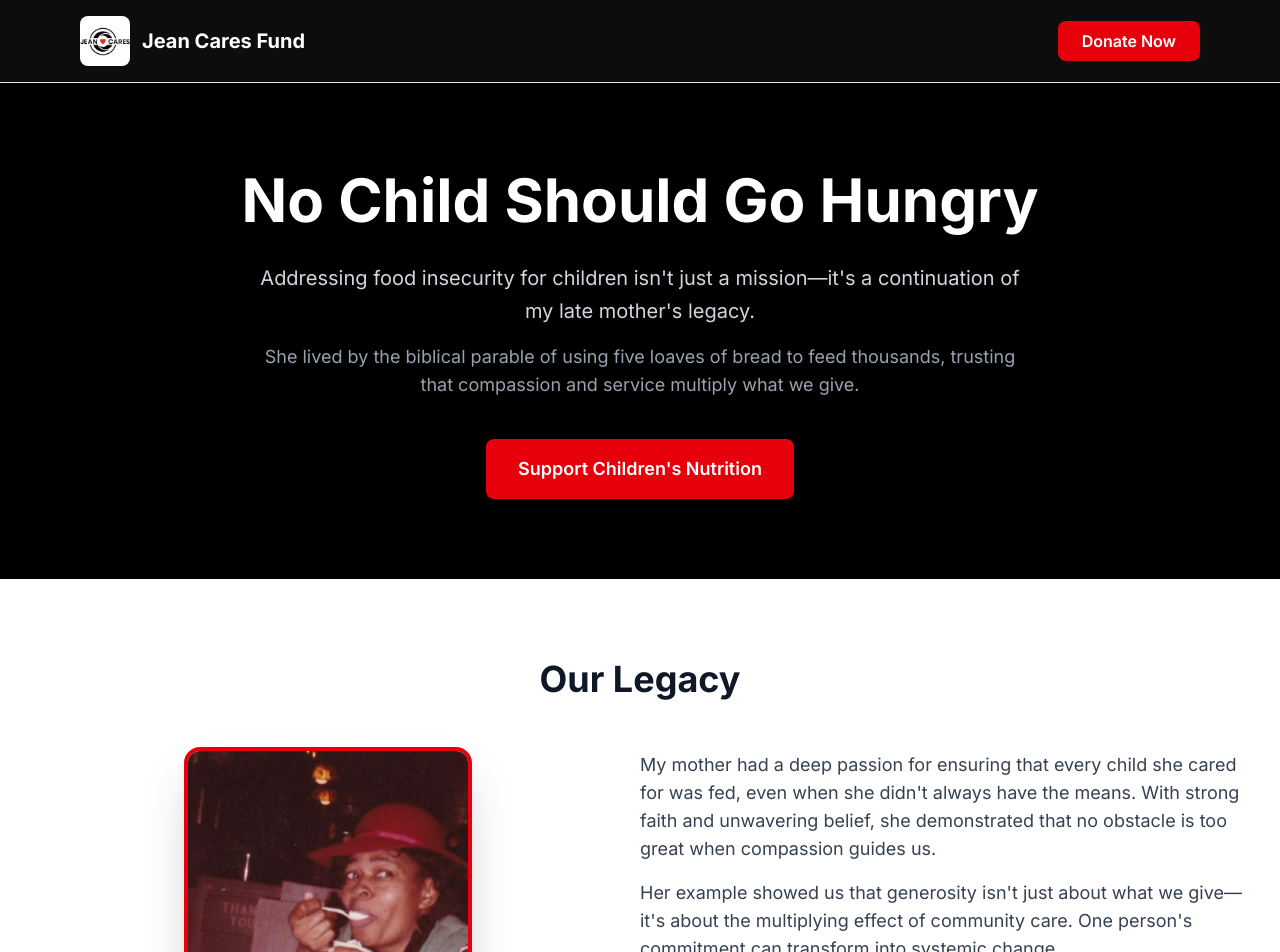
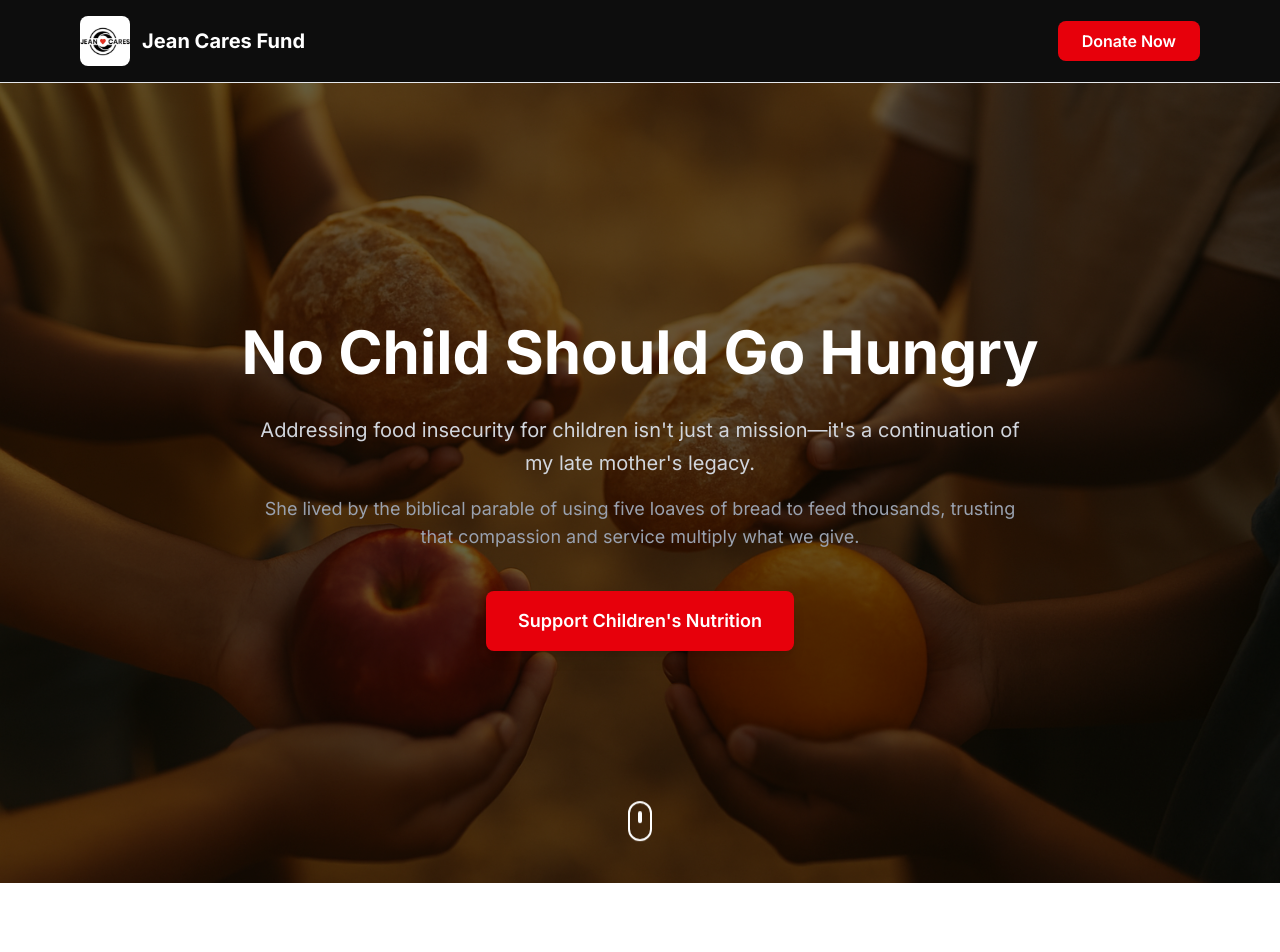
Before and after one commit to gdsakelaris/jeancf-website, a Next.js app: page / in a window 1280 px wide. Shown: the top 952 px of the page. Built offline with nearby package versions, Linux system fonts and the light colour scheme.

Commit message:
Added hero background

```diff
--- a/app/page.tsx
+++ b/app/page.tsx
@@ -2,6 +2,7 @@ import Image from "next/image";
 import Link from "next/link";
 import Navbar from "@/components/Navbar";
 import Footer from "@/components/Footer";
+import AnimatedHero from "@/components/AnimatedHero";
 import { ROUTES } from "@/lib/constants";
 
 export default function Home() {
@@ -11,25 +12,7 @@ export default function Home() {
 
       <main>
         {/* Hero Section */}
-        <section className="bg-black py-20">
-          <div className="max-w-4xl mx-auto px-4 text-center">
-            <h1 className="text-5xl md:text-6xl font-bold text-white mb-6 leading-tight">
-              No Child Should Go Hungry
-            </h1>
-            <p className="text-xl text-gray-300 max-w-3xl mx-auto mb-4 leading-relaxed">
-              Addressing food insecurity for children isn't just a mission—it's a continuation of my late mother's legacy.
-            </p>
-            <p className="text-lg text-gray-400 max-w-3xl mx-auto mb-10">
-              She lived by the biblical parable of using five loaves of bread to feed thousands, trusting that compassion and service multiply what we give.
-            </p>
-            <Link
-              href={ROUTES.donate}
-              className="inline-block bg-red-600 hover:bg-red-700 text-white px-8 py-4 rounded-lg text-lg font-semibold transition-all shadow-lg hover:shadow-xl"
-            >
-              Support Children's Nutrition
-            </Link>
-          </div>
-        </section>
+        <AnimatedHero />
 
         {/* Our Story Section */}
         <section className="py-20 bg-white">
--- /dev/null
+++ b/components/AnimatedHero.tsx
@@ -0,0 +1,79 @@
+'use client';
+
+import { useEffect, useState } from 'react';
+import Image from 'next/image';
+import Link from 'next/link';
+import { ROUTES } from '@/lib/constants';
+
+export default function AnimatedHero() {
+  const [scrollY, setScrollY] = useState(0);
+
+  useEffect(() => {
+    const handleScroll = () => {
+      setScrollY(window.scrollY);
+    };
+
+    window.addEventListener('scroll', handleScroll, { passive: true });
+    return () => window.removeEventListener('scroll', handleScroll);
+  }, []);
+
+  // Calculate opacity based on scroll position
+  const overlayOpacity = Math.max(0.6 - scrollY / 800, 0.2);
+  const textOpacity = Math.max(1 - scrollY / 300, 0);
+
+  return (
+    <section className="relative h-screen min-h-[600px] overflow-hidden">
+      {/* Background Image */}
+      <div className="absolute inset-0">
+        <Image
+          src="/food.png"
+          alt="Background"
+          fill
+          className="object-cover"
+          priority
+          quality={100}
+        />
+      </div>
+
+      {/* Animated Overlay */}
+      <div
+        className="absolute inset-0 bg-black transition-opacity duration-100"
+        style={{ opacity: overlayOpacity }}
+      />
+
+      {/* Content */}
+      <div
+        className="relative z-10 h-full flex items-center justify-center px-4"
+        style={{ opacity: textOpacity }}
+      >
+        <div className="max-w-4xl mx-auto text-center">
+          <h1 className="text-5xl md:text-6xl font-bold text-white mb-6 leading-tight">
+            No Child Should Go Hungry
+          </h1>
+          <p className="text-xl text-gray-300 max-w-3xl mx-auto mb-4 leading-relaxed">
+            Addressing food insecurity for children isn't just a mission—it's a continuation of my late mother's legacy.
+          </p>
+          <p className="text-lg text-gray-400 max-w-3xl mx-auto mb-10">
+            She lived by the biblical parable of using five loaves of bread to feed thousands, trusting that compassion and service multiply what we give.
+          </p>
+          <Link
+            href={ROUTES.donate}
+            className="inline-block bg-red-600 hover:bg-red-700 text-white px-8 py-4 rounded-lg text-lg font-semibold transition-all shadow-lg hover:shadow-xl"
+          >
+            Support Children's Nutrition
+          </Link>
+        </div>
+      </div>
+
+      {/* Scroll Indicator */}
+      <div
+        className="absolute bottom-8 left-1/2 -translate-x-1/2 z-10 animate-bounce"
+        style={{ opacity: textOpacity }}
+      >
+        <div className="w-6 h-10 border-2 border-white rounded-full flex justify-center">
+          <div className="w-1 h-3 bg-white rounded-full mt-2 animate-pulse" />
+        </div>
+      </div>
+    </section>
+  );
+}
```
Also changed, not shown: public/food.png (added).
